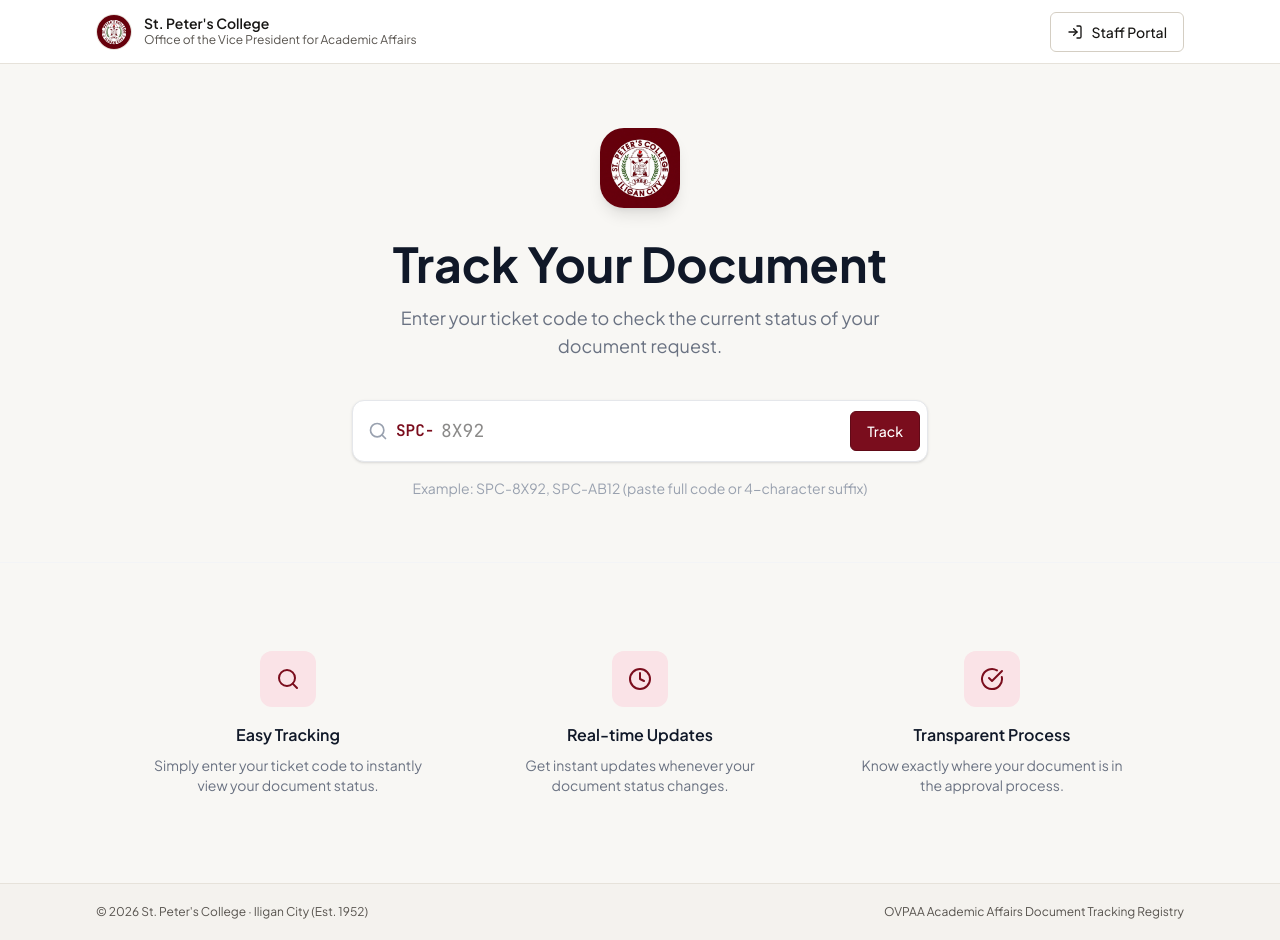
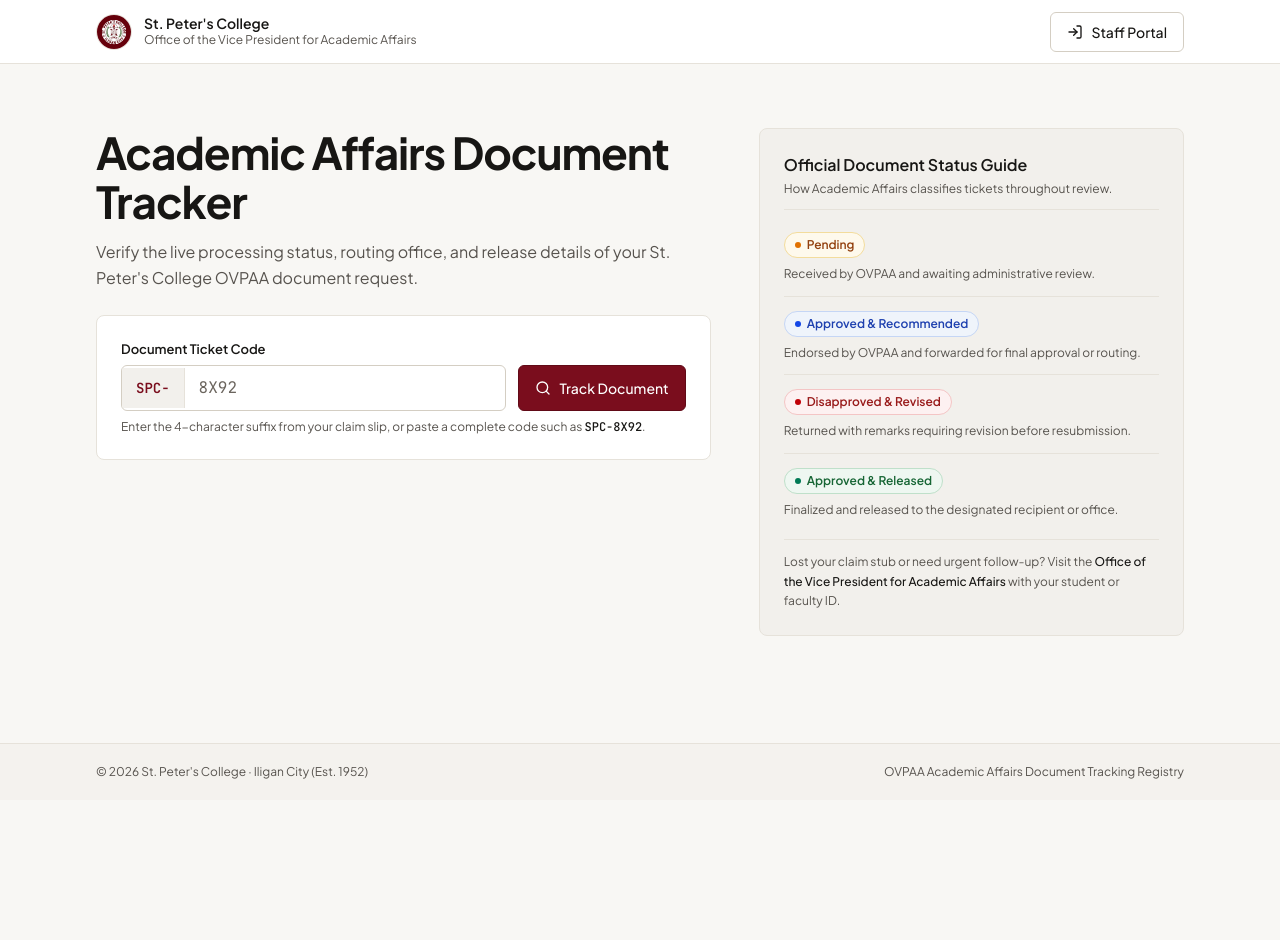
Before and after one commit to KarlCabasagan/spc-academic-affairs-ticket-system, a React (Vite) app: page / in a window 1280 px wide. After the commit the page ends 800 px from the top, so only its background shows below. Built offline with nearby package versions, Linux system fonts and the light colour scheme.

Commit message:
style(public): redesign LandingPage with asymmetric institutional registry layout and recent lookups

```diff
--- a/src/pages/public/LandingPage.jsx
+++ b/src/pages/public/LandingPage.jsx
@@ -1,7 +1,8 @@
 import { useState } from "react";
 import { useNavigate } from "react-router-dom";
-import { Search, Clock, CheckCircle, X } from "lucide-react";
-import { normalizeTicketCode } from "../../lib/ticketStatus";
+import { Search, ArrowRight, X, Clock } from "lucide-react";
+import { TICKET_STATUSES, normalizeTicketCode } from "../../lib/ticketStatus";
+import StatusBadge from "../../components/ui/StatusBadge";
 
 const RECENT_TICKETS_KEY = "spc_recent_tickets";
 
@@ -38,7 +39,7 @@ const LandingPage = () => {
 
     if (!isValid) {
       setValidationError(
-        "Please enter at least 3 characters after SPC- (for example, 8X92).",
+        "Enter at least 3 characters after SPC- (for example, 8X92).",
       );
       return;
     }
@@ -57,151 +58,153 @@ const LandingPage = () => {
   };
 
   return (
-    <div className="flex-1 flex flex-col">
-      {/* Hero Section */}
-      <section className="flex-1 flex items-center justify-center px-4 py-16">
-        <div className="w-full max-w-2xl mx-auto text-center">
-          {/* Icon */}
-          <div className="mb-8">
-            <img
-              src="/icon-192.png"
-              alt="SPC Logo"
-              className="w-20 h-20 rounded-3xl mx-auto shadow-lg object-cover"
-            />
+    <div className="flex-1">
+      <div className="max-w-6xl mx-auto px-4 sm:px-6 lg:px-8 pt-10 pb-14 lg:pt-16 lg:pb-20">
+        <div className="grid grid-cols-1 lg:grid-cols-12 gap-8 lg:gap-12 items-start">
+          {/* Left Column: Primary Tracking Console */}
+          <div className="lg:col-span-7 space-y-6">
+            <div className="space-y-3">
+              <h1 className="text-3xl sm:text-4xl lg:text-[2.75rem] font-bold text-ink tracking-[-0.025em] leading-[1.12]">
+                Academic Affairs Document Tracker
+              </h1>
+              <p className="text-base text-ink-muted leading-relaxed max-w-[52ch]">
+                Verify the live processing status, routing office, and release
+                details of your St. Peter&apos;s College OVPAA document request.
+              </p>
             </div>
 
-          {/* Title */}
-          <h1 className="text-3xl sm:text-4xl lg:text-5xl font-bold text-gray-900 mb-4">
-            Track Your Document
-          </h1>
-          <p className="text-lg text-gray-500 mb-10 max-w-lg mx-auto">
-            Enter your ticket code to check the current status of your document
-            request.
-          </p>
-
-          {/* Search Box */}
+            {/* Lookup Sheet */}
             <form
               onSubmit={handleSearch}
-            className="relative max-w-xl mx-auto"
+              className="card p-5 sm:p-6 space-y-4"
               noValidate
             >
-            <div className="relative flex items-center">
-              <Search
-                size={20}
-                className="absolute left-4 text-gray-400 pointer-events-none"
-              />
+              <div>
+                <label htmlFor="ticket-code-input" className="label">
+                  Document Ticket Code
+                </label>
+                <div className="flex flex-col sm:flex-row gap-3">
+                  <div
+                    className={`flex flex-1 items-center rounded-md border bg-surface overflow-hidden transition-[border-color,box-shadow] duration-150 focus-within:border-maroon-700 focus-within:ring-3 focus-within:ring-maroon-700/12 ${
+                      validationError
+                        ? "border-red-600 focus-within:border-red-600 focus-within:ring-red-600/12"
+                        : "border-border-strong"
+                    }`}
+                  >
                     <span
                       aria-hidden="true"
-                className="absolute left-11 font-mono font-semibold text-maroon-700 select-none"
+                      className="px-3.5 py-2.5 bg-rail border-r border-border font-mono font-semibold text-sm text-maroon-700 select-none"
                     >
                       SPC-
                     </span>
                     <input
+                      id="ticket-code-input"
                       type="text"
-                aria-label="Ticket code suffix"
                       value={codeSuffix}
                       onChange={handleCodeChange}
                       placeholder="8X92"
                       maxLength={12}
-                className={`w-full pl-22 pr-32 py-4 text-lg font-mono uppercase rounded-2xl border bg-white shadow-sm focus:outline-none focus:ring-2 focus:ring-maroon-500 focus:border-transparent transition-all ${
-                  validationError ? "border-red-400" : "border-gray-200"
-                }`}
+                      autoComplete="off"
+                      spellCheck={false}
+                      aria-invalid={Boolean(validationError)}
+                      aria-describedby={
+                        validationError ? "ticket-code-error" : "ticket-code-help"
+                      }
+                      className="flex-1 min-w-0 px-3.5 py-2.5 font-mono text-base uppercase text-ink bg-transparent placeholder:text-ink-subtle focus:outline-none"
                     />
-              <button
-                type="submit"
-                className="absolute right-2 top-1/2 -translate-y-1/2 btn-primary px-6"
-              >
-                Track
+                  </div>
+                  <button type="submit" className="btn-primary sm:px-5 shrink-0">
+                    <Search size={16} />
+                    <span>Track Document</span>
                   </button>
                 </div>
-            {validationError && (
+
+                {validationError ? (
                   <p
+                    id="ticket-code-error"
                     role="alert"
-                className="text-sm text-red-600 mt-2 text-left pl-2"
+                    className="text-xs text-[#b91c1c] font-medium mt-2"
                   >
                     {validationError}
                   </p>
+                ) : (
+                  <p id="ticket-code-help" className="text-xs text-ink-muted mt-2">
+                    Enter the 4-character suffix from your claim slip, or paste a
+                    complete code such as{" "}
+                    <span className="font-mono font-medium text-ink">
+                      SPC-8X92
+                    </span>
+                    .
+                  </p>
                 )}
-          </form>
-
-          {/* Example */}
-          <p className="text-sm text-gray-400 mt-4">
-            Example: SPC-8X92, SPC-AB12 (paste full code or 4-character suffix)
-          </p>
+              </div>
 
               {/* Recent Lookups */}
               {recentTickets.length > 0 && (
-            <div className="mt-6 flex flex-wrap items-center justify-center gap-2">
-              <span className="text-xs text-gray-500 font-medium">Recent:</span>
+                <div className="pt-3 border-t border-border flex flex-wrap items-center gap-2">
+                  <span className="inline-flex items-center gap-1.5 text-xs font-medium text-ink-muted mr-1">
+                    <Clock size={13} />
+                    <span>Recent:</span>
+                  </span>
                   {recentTickets.map((code) => (
                     <button
                       key={code}
                       type="button"
                       onClick={() => navigate(`/track/${code}`)}
-                  className="px-3 py-1 rounded-full bg-gray-100 hover:bg-maroon-50 hover:text-maroon-700 text-xs font-mono font-medium text-gray-700 transition-colors"
+                      className="inline-flex items-center gap-1.5 px-2.5 py-1.5 min-h-[34px] rounded-md bg-rail border border-border hover:border-maroon-300 hover:bg-maroon-50 text-xs font-mono font-medium text-ink hover:text-maroon-700 transition-colors cursor-pointer tabular-nums"
                     >
-                  {code}
+                      <span>{code}</span>
+                      <ArrowRight size={12} />
                     </button>
                   ))}
                   <button
                     type="button"
                     onClick={clearRecent}
-                aria-label="Clear recent tickets"
-                className="p-1 text-gray-400 hover:text-gray-600 rounded-full"
+                    aria-label="Clear recent lookups"
+                    className="icon-btn ml-auto"
+                    title="Clear recent lookups"
                   >
-                <X size={14} />
+                    <X size={15} />
                   </button>
                 </div>
               )}
+            </form>
           </div>
-      </section>
 
-      {/* Features Section */}
-      <section className="border-t border-gray-100 py-16 px-4">
-        <div className="max-w-5xl mx-auto">
-          <div className="grid md:grid-cols-3 gap-8">
-            {/* Feature 1 */}
-            <div className="text-center p-6 rounded-2xl hover:bg-gray-50 transition-colors">
-              <div className="w-14 h-14 bg-maroon-100 rounded-2xl flex items-center justify-center mx-auto mb-4">
-                <Search size={24} className="text-maroon-700" />
-              </div>
-              <h3 className="font-semibold text-gray-900 mb-2">
-                Easy Tracking
-              </h3>
-              <p className="text-gray-500 text-sm">
-                Simply enter your ticket code to instantly view your document
-                status.
+          {/* Right Column: Official Status Guide Rail */}
+          <aside className="lg:col-span-5 panel-recessed p-5 sm:p-6 space-y-5">
+            <div className="pb-3 border-b border-border">
+              <h2 className="text-base font-semibold text-ink">
+                Official Document Status Guide
+              </h2>
+              <p className="text-xs text-ink-muted mt-1">
+                How Academic Affairs classifies tickets throughout review.
               </p>
             </div>
 
-            {/* Feature 2 */}
-            <div className="text-center p-6 rounded-2xl hover:bg-gray-50 transition-colors">
-              <div className="w-14 h-14 bg-maroon-100 rounded-2xl flex items-center justify-center mx-auto mb-4">
-                <Clock size={24} className="text-maroon-700" />
+            <dl className="divide-y divide-border">
+              {TICKET_STATUSES.map((item) => (
+                <div key={item.value} className="py-3 first:pt-0 last:pb-0 space-y-1.5">
+                  <dt>
+                    <StatusBadge status={item.value} variant="full" />
+                  </dt>
+                  <dd className="text-xs text-ink-muted leading-relaxed prose-measure">
+                    {item.description}
+                  </dd>
                 </div>
-              <h3 className="font-semibold text-gray-900 mb-2">
-                Real-time Updates
-              </h3>
-              <p className="text-gray-500 text-sm">
-                Get instant updates whenever your document status changes.
-              </p>
+              ))}
+            </dl>
+
+            <div className="pt-3 border-t border-border text-xs text-ink-muted leading-relaxed">
+              Lost your claim stub or need urgent follow-up? Visit the{" "}
+              <span className="font-medium text-ink">
+                Office of the Vice President for Academic Affairs
+              </span>{" "}
+              with your student or faculty ID.
             </div>
-
-            {/* Feature 3 */}
-            <div className="text-center p-6 rounded-2xl hover:bg-gray-50 transition-colors">
-              <div className="w-14 h-14 bg-maroon-100 rounded-2xl flex items-center justify-center mx-auto mb-4">
-                <CheckCircle size={24} className="text-maroon-700" />
-              </div>
-              <h3 className="font-semibold text-gray-900 mb-2">
-                Transparent Process
-              </h3>
-              <p className="text-gray-500 text-sm">
-                Know exactly where your document is in the approval process.
-              </p>
+          </aside>
         </div>
       </div>
-        </div>
-      </section>
     </div>
   );
 };
```
Lines whose indentation alone changed are shown as unchanged.
